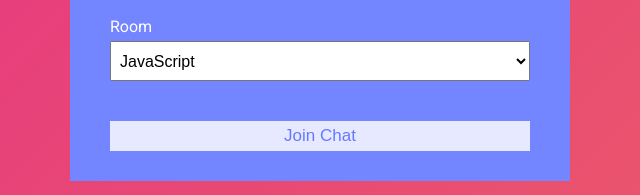
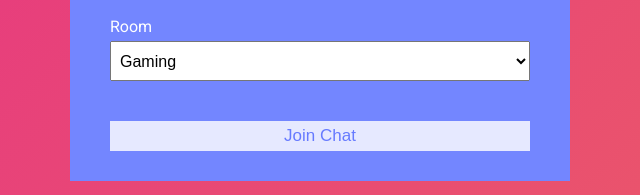
Before and after one commit to ArieBattle/AJA-Chat, a website: page public/index.html in a window 1280 px wide. Shown: the part 255-450 px from the top of the page, 320-960 px from the left. Drawn offline with Linux system fonts and the light colour scheme.

Commit message:
adolfo-room name changes

```diff
--- a/public/index.html
+++ b/public/index.html
@@ -34,12 +34,12 @@
 					<div class="form-control">
 						<label for="room">Room</label>
 						<select name="room" id="room">
-							<option value="JavaScript">JavaScript</option>
-							<option value="Python">Python</option>
-							<option value="PHP">PHP</option>
-							<option value="C#">C#</option>
-							<option value="Ruby">Ruby</option>
-							<option value="Java">Java</option>
+							<option value="Gaming">Gaming</option>
+							<option value="Movies">Movies</option>
+							<option value="Music">Music</option>
+							<option value="Academics">Academics</option>
+							<option value="Politics">Politics</option>
+							<option value="Business">Business</option>
                         </select>
 					</div>
 					<button type="submit" class="btn">Join Chat</button>
```
